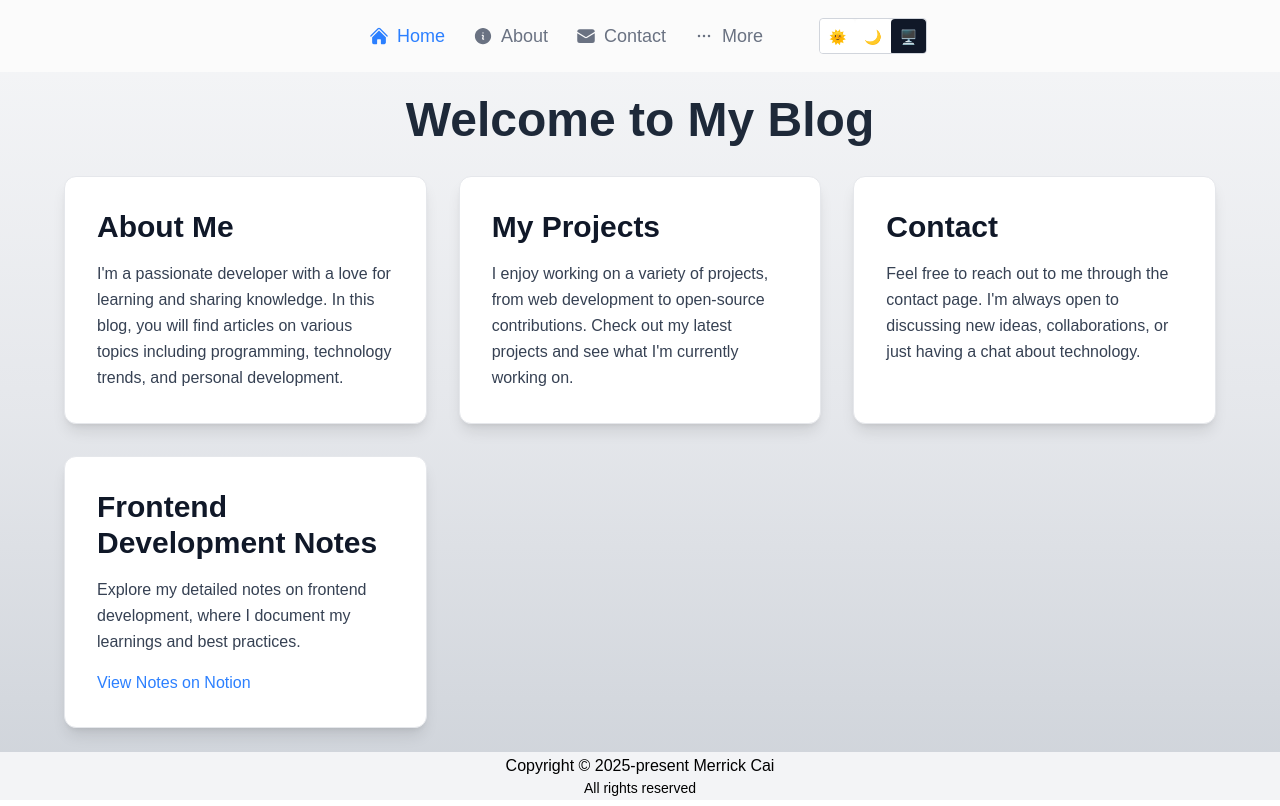
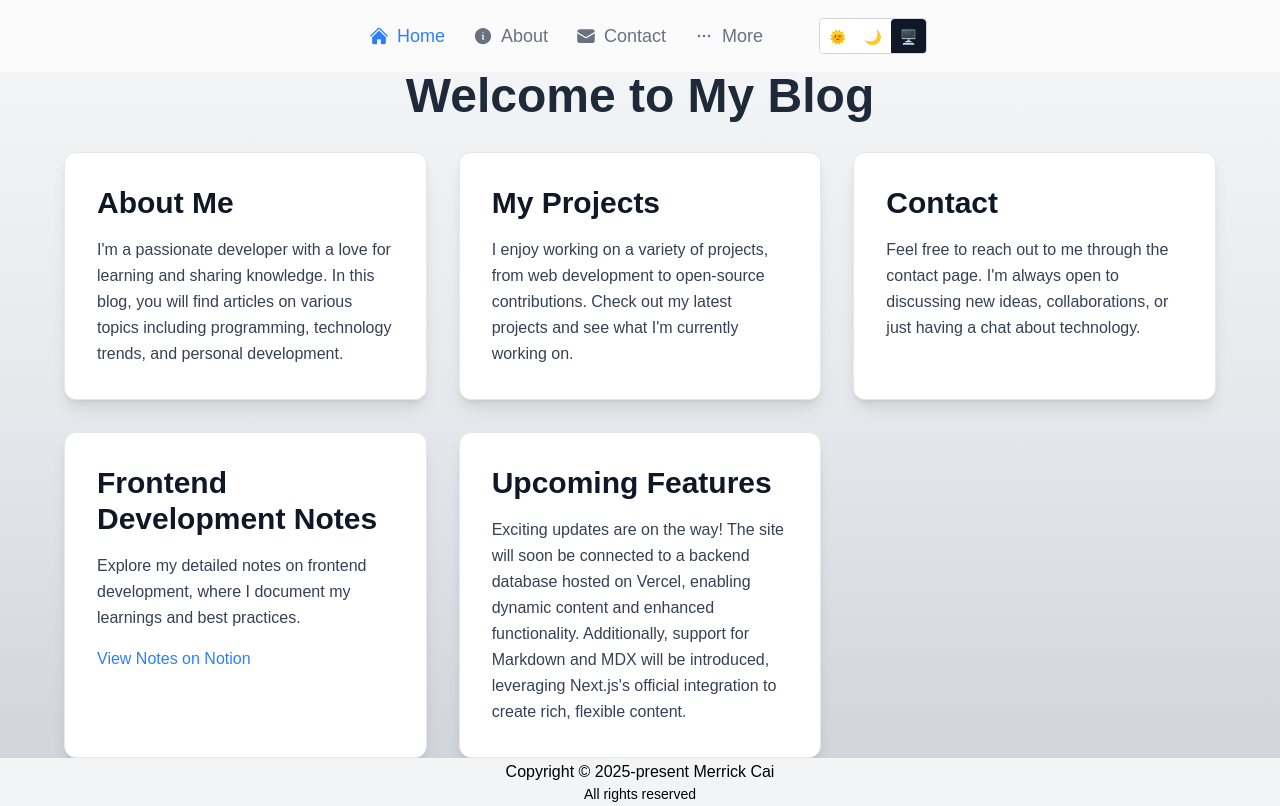
Before and after one commit to MerrickCai/sky-ladder, a Next.js app: page / in a window 1280 px wide. Built offline with nearby package versions, Linux system fonts and the light colour scheme.

Commit message:
Add Upcoming Features section with details on future updates and enhancements

```diff
--- a/src/app/page.tsx
+++ b/src/app/page.tsx
@@ -48,6 +48,17 @@ export default async function Home() {
             View Notes on Notion
           </Link>
         </section>
+        <section className="p-8 border rounded-xl shadow-lg bg-white dark:bg-gray-800 border-gray-200 dark:border-gray-700">
+          <h2 className="text-3xl font-semibold text-gray-900 dark:text-gray-100 mb-4">
+            Upcoming Features
+          </h2>
+          <p className="text-gray-700 dark:text-gray-300 leading-relaxed">
+            Exciting updates are on the way! The site will soon be connected to a backend database
+            hosted on Vercel, enabling dynamic content and enhanced functionality. Additionally,
+            support for Markdown and MDX will be introduced, leveraging Next.js's official
+            integration to create rich, flexible content.
+          </p>
+        </section>
       </div>
     </div>
   );
```
